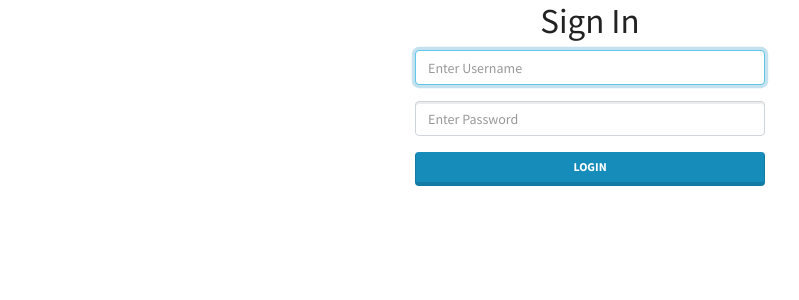
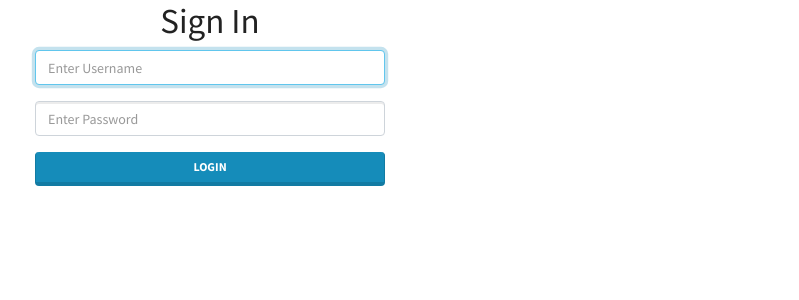
Before and after one commit to KisleK/ciblog, a CodeIgniter app: page /ciblog/users/login in a window 1280 px wide. Shown: the part 57-357 px from the top of the page, without its empty margins (50-849 px from the left). Run offline with CodeIgniter, Linux system fonts and the light colour scheme; some libraries are stand-ins or nearby versions.

Commit message:
Update login.php

```diff
--- a/application/views/users/login.php
+++ b/application/views/users/login.php
@@ -1,17 +1,14 @@
 <?php echo form_open('users/login'); ?>
-
 	<div class="row">
-      <div class="col-md-4 offset-md-4">
+		<div class="col-md-4 col-md-offset-4">
 			<h1 class="text-center"><?php echo $title; ?></h1>
 			<div class="form-group">
 				<input type="text" name="username" class="form-control" placeholder="Enter Username" required autofocus>
 			</div>
 			<div class="form-group">
-          <input type="text" name="password" class="form-control" placeholder="Enter Password" required autofocus>
+				<input type="password" name="password" class="form-control" placeholder="Enter Password" required autofocus>
 			</div>
 			<button type="submit" class="btn btn-primary btn-block">Login</button>
 		</div>
 	</div>
-
-
 <?php echo form_close(); ?>
```
Lines whose indentation alone changed are shown as unchanged.
